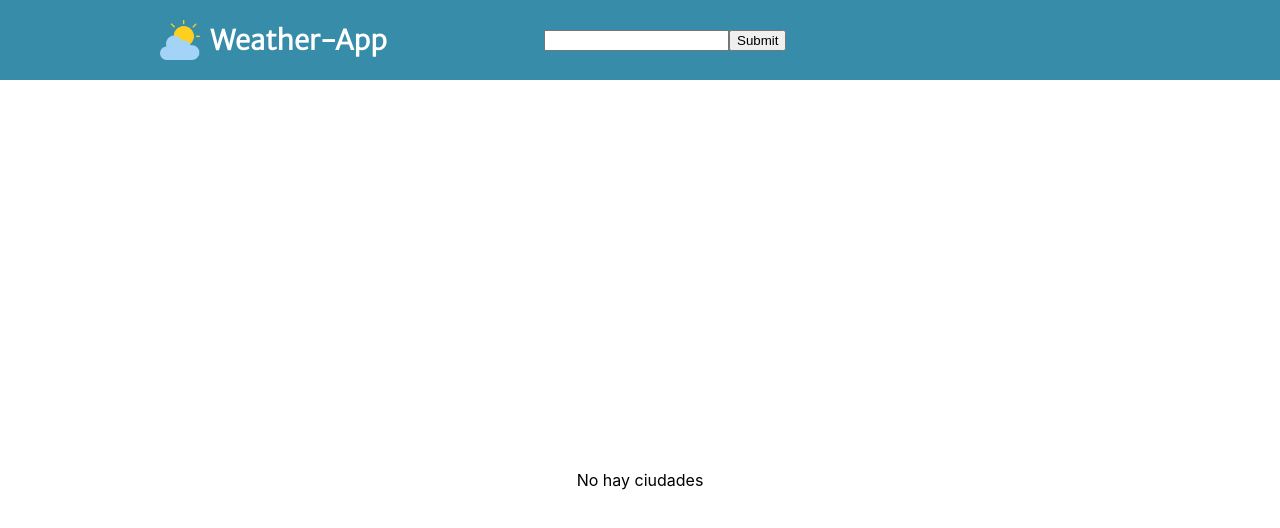
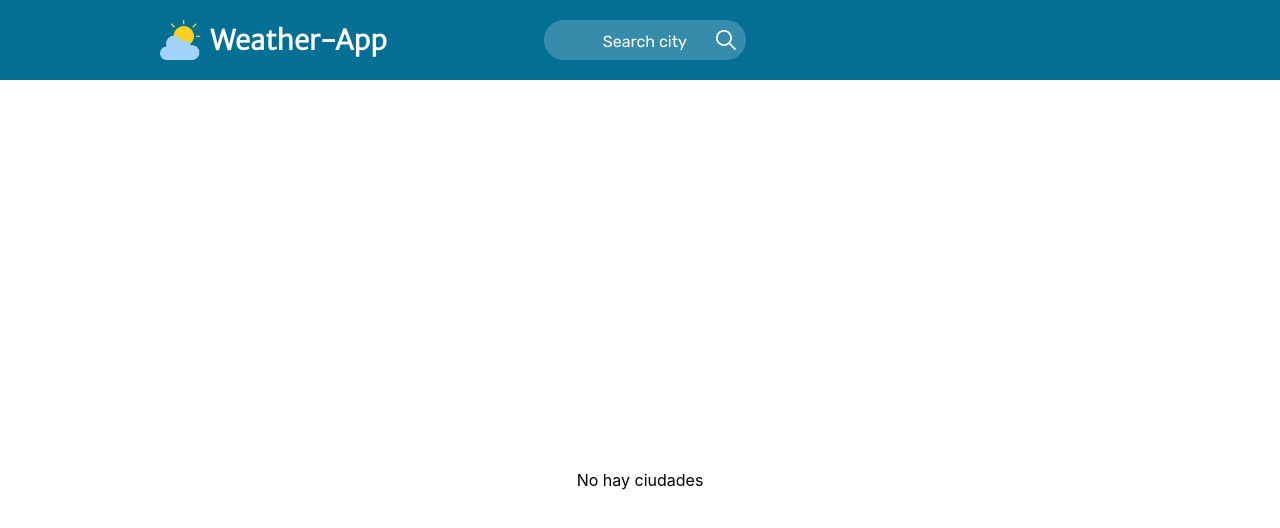
Before and after one commit to Chappetm/Weather-App, a React (Create React App) app: page / in a window 1280 px wide. Shown: the top 528 px of the page. Built offline with nearby package versions, Linux system fonts and the light colour scheme.

Commit message:
search ok

```diff
--- a/src/App.css
+++ b/src/App.css
@@ -1,4 +1,5 @@
 @import url('https://fonts.googleapis.com/css2?family=Merriweather+Sans:wght@300&display=swap');
+@import url('https://fonts.googleapis.com/css2?family=Rubik&display=swap');
 
 
 .App {
--- a/src/components/Card/Card.jsx
+++ b/src/components/Card/Card.jsx
@@ -6,7 +6,14 @@ import removeCity from '../../actions/removeCity';
 //Styled-component
 
 const Container = styled.div`
-    border: dotted;
+    display: flex;
+    flex-direction: column;
+    width: 350px;
+    height: 235px;
+    border: 1px lightgray solid;
+    border-radius: 10px;
+    box-shadow: 5px 5px 20px lightgray;
+    margin: 10px;
 `;
 
 export default function Card({name, min, max, id}){
--- a/src/components/Nav/Nav.jsx
+++ b/src/components/Nav/Nav.jsx
@@ -12,7 +12,7 @@ const NavBar = styled.header`
     justify-content: center;
     align-items: center;
     /* background: linear-gradient(to bottom, #368CA9, white); */
-    background-color: #368CA9;
+    background-color: #046F94;
     height: 10%;
 `;
 
@@ -33,6 +33,10 @@ const H2 = styled(Link)`
     text-decoration: none;
 `;
 
+const DivSearch = styled.div`
+    width: 45%;
+`;
+
 export default function Nav(){
 
     return (
@@ -41,7 +45,9 @@ export default function Nav(){
                 <img src={clima} width='40px' height='40px' />
                 <H2 to='/'>Weather-App</H2>
             </DivH2>
-            <SearchBar />
+            <DivSearch>
+                <SearchBar />
+            </DivSearch>
         </NavBar>
     )
 }
--- a/src/components/SearchBar/SearchBar.jsx
+++ b/src/components/SearchBar/SearchBar.jsx
@@ -2,13 +2,45 @@ import React, { useState } from 'react'
 import { useDispatch } from 'react-redux'
 import getCity from '../../actions/getCity'
 import styled from 'styled-components'
+import lupa from '../../media/lupa.png'
 
 //Styled-components
 
 const DivSearch = styled.div`
-    width: 45%;
+    position: relative;
+    width: 35%;
     display: flex;
+`;
+
+const Input = styled.input`
+    background-color: rgba(255,255,255,0.2);
+    width: 100%;
+    outline: none;
+    padding: 12px 40px 9px 40px;
+    border: 0;
+    border-radius: 20px;
+    text-align: center;
     align-items: center;
+    color: white;
+    font-size: 1em;
+    font-family: 'Rubik', sans-serif;
+    &::placeholder{
+        color: white;
+        font-size: 1em;
+        font-family: 'Rubik', sans-serif;
+    }
+`;
+
+const DivInput = styled.div`
+    display: flex;
+    flex-direction: row;
+    justify-content: center;
+    align-items: center;
+`;
+
+const Ico = styled.img`
+    position: absolute;
+    right: 10px;
 `;
 
 export default function SearchBar(){
@@ -29,8 +61,10 @@ export default function SearchBar(){
     return (
         <DivSearch>
             <form onSubmit={(e) => {handleSubmit(e)}}>
-                <input type="text" value={city} onChange={(e) => {handleChange(e)}}/>
-                <input type="submit" />
+                <DivInput>
+                    <Input id='search' placeholder="Search city" type="text" value={city} onChange={(e) => {handleChange(e)}}/>
+                    <Ico src={lupa} width='20px' height='20px' />
+                </DivInput>
             </form>
         </DivSearch>
     )
```
Also changed, not shown: src/media/lupa.png (added).
